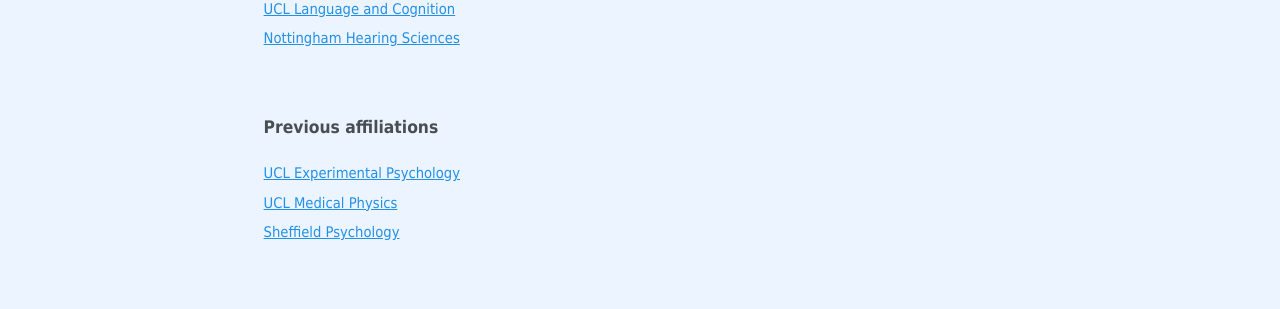
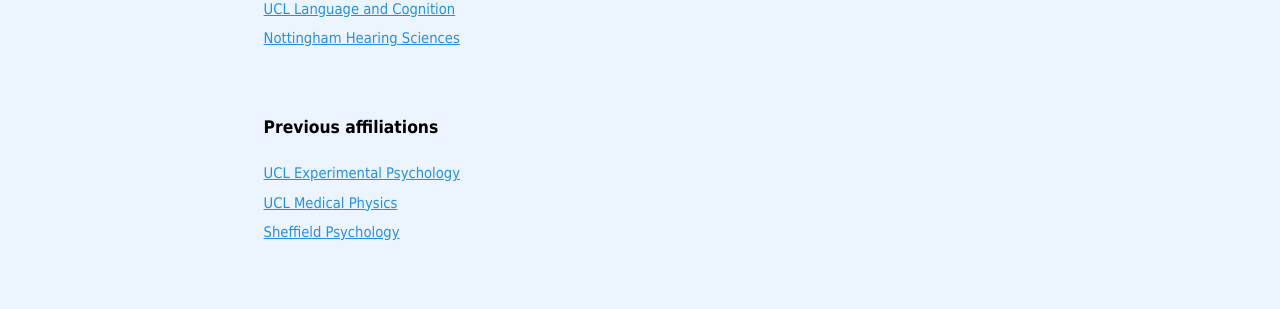
Before and after one commit to guangtingmai/guangtingmai.github.io, a Jekyll site: the page built from _pages/research-links.html, in a window 1280 px wide. Shown: the part 376-685 px from the top of the page. Built offline with Jekyll 4.4.1, drawn with Linux system fonts in a browser that asks for light colours.

Commit message:
Update research-links.html

```diff
--- a/_pages/research-links.html
+++ b/_pages/research-links.html
@@ -14,7 +14,7 @@
 </p>
 <br>
 
-<p><span style="font-size: 13pt;font-family: Tahoma;line-height: 0.8;display: block;margin-bottom: 0"><strong>Previous affiliations</strong></span></p>
+<p><span style="font-size: 13pt;font-family: Tahoma;color: black;line-height: 0.8;display: block;margin-bottom: 0"><strong>Previous affiliations</strong></span></p>
 <p>
   <span style="font-size: 11pt;font-family: Tahoma;color: black;line-height: 2;display: block;"><a href="https://www.ucl.ac.uk/brain-sciences/pals/research/experimental-psychology">UCL Experimental Psychology</a></span>
   <span style="font-size: 11pt;font-family: Tahoma;color: black;line-height: 2;display: block;"><a href="https://www.ucl.ac.uk/engineering/medical-physics-biomedical-engineering">UCL Medical Physics</a></span>
```
